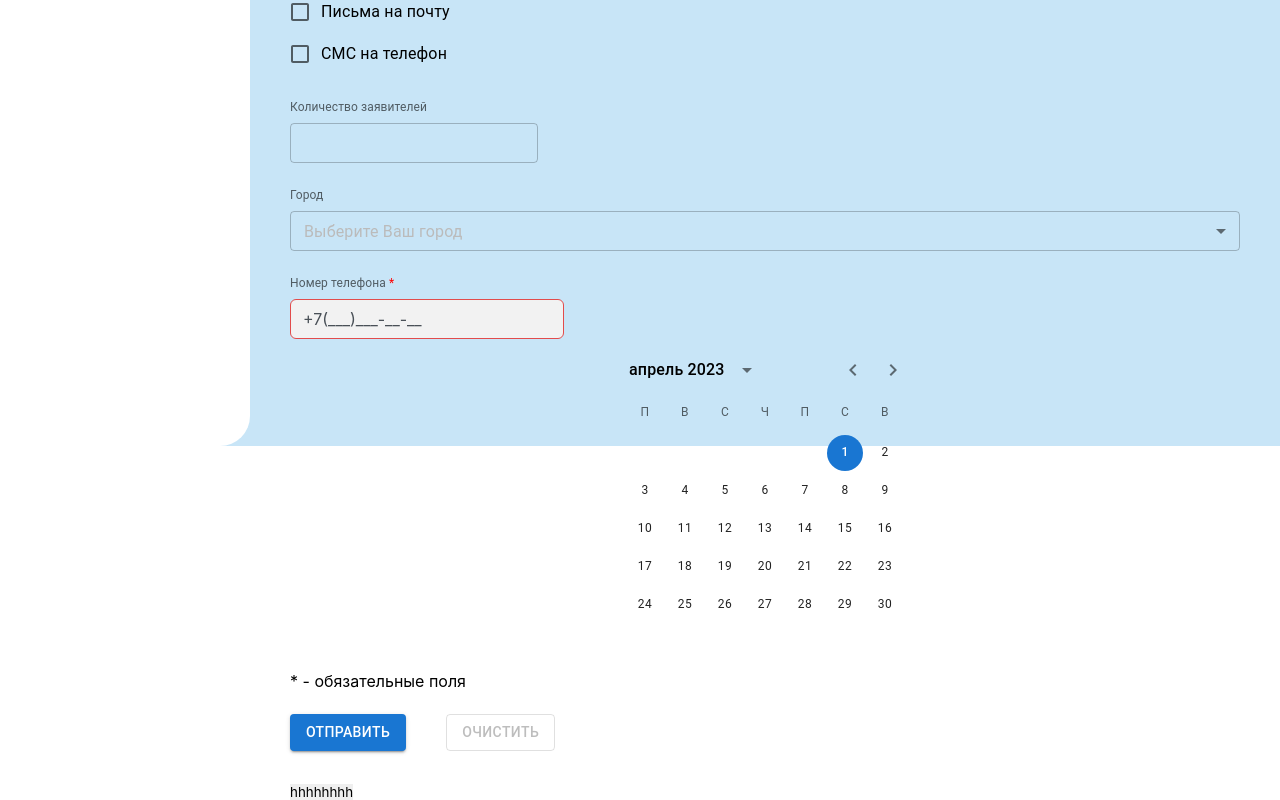
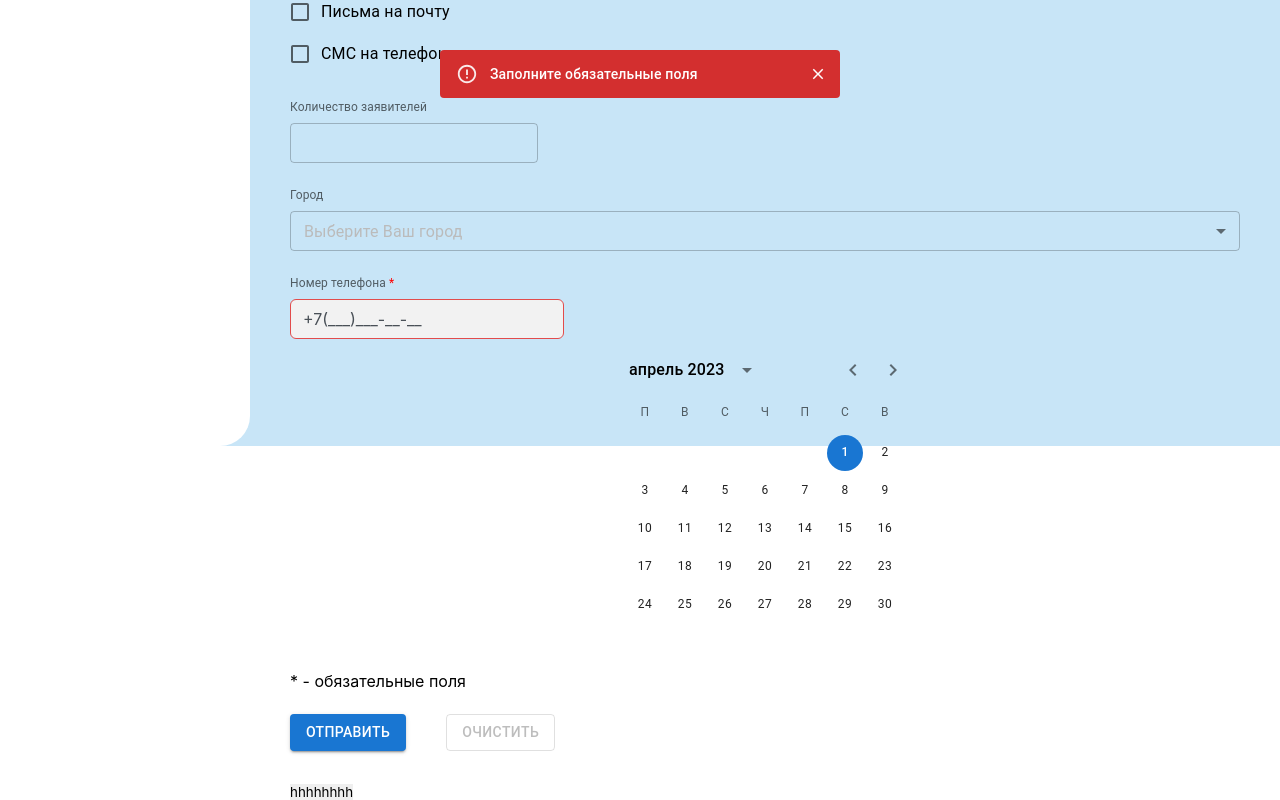
Before and after one commit to ZetBaur/alina, a React (Vite) app: page /newrequest in a window 1280 px wide. Both pictures are taken after a click on the button "ОТПРАВИТЬ". Shown: the part 354-1154 px from the top of the page. Built offline with nearby package versions, Linux system fonts and the light colour scheme.

Commit message:
form validation

```diff
--- a/src/screens/NewRequest.tsx
+++ b/src/screens/NewRequest.tsx
@@ -2,6 +2,7 @@ import { forwardRef, useEffect, useState } from 'react';
 import { useAppDispatch } from '../hooks/reduxHooks';
 import {
   Alert,
+  AlertColor,
   AlertProps,
   Box,
   Button,
@@ -40,8 +41,10 @@ import styles from './NewRequest.module.scss';
 import { setPageTitle } from '../features/header/header.slice';
 import { cities } from '../data/new.request.data';
 
-export interface IAlert extends SnackbarOrigin {
-  open: boolean;
+interface IAlert {
+  show: boolean;
+  severity: AlertColor | undefined;
+  text: string | null;
 }
 
 function NewRequest() {
@@ -57,7 +60,11 @@ function NewRequest() {
   const [requestDate, setRequestDate] = useState<Dayjs | null>(
     dayjs(dayjs(Date()).format().slice(0, 10))
   );
-  const [alert, setAlert] = useState(false);
+  const [alert, setAlert] = useState<IAlert>({
+    show: false,
+    severity: 'success',
+    text: null,
+  });
 
   const dispatch = useAppDispatch();
 
@@ -77,7 +84,23 @@ function NewRequest() {
     setPhoneInput('');
   };
 
-  const handleSubmit = () => {};
+  const handleSubmit = () => {
+    if (!requestName || !phoneInput || !typeValue) {
+      setAlert({
+        severity: 'error',
+        show: true,
+        text: 'Заполните обязательные поля',
+      });
+    } else {
+      setAlert({
+        severity: 'success',
+        show: true,
+        text: 'Заявка успешно отправлена',
+      });
+
+      clearForm();
+    }
+  };
 
   return (
     <div>
@@ -316,26 +339,28 @@ function NewRequest() {
       <br />
       <br />
 
-      <Collapse in={alert} className={styles.alert}>
+      <Collapse in={alert.show} className={styles.alert}>
         <Alert
           variant='filled'
-          severity='error'
+          severity={alert.severity}
           action={
             <IconButton
               aria-label='close'
               color='inherit'
               size='small'
-              onClick={() => setAlert(false)}
+              onClick={() => setAlert({ ...alert, show: false })}
             >
               <IoMdClose />
             </IconButton>
           }
         >
-          Close me!
+          {alert.text}
         </Alert>
       </Collapse>
 
-      <button onClick={() => setAlert(true)}>hhhhhhhh</button>
+      <button onClick={() => setAlert({ ...alert, show: true })}>
+        hhhhhhhh
+      </button>
     </div>
   );
 }
```
